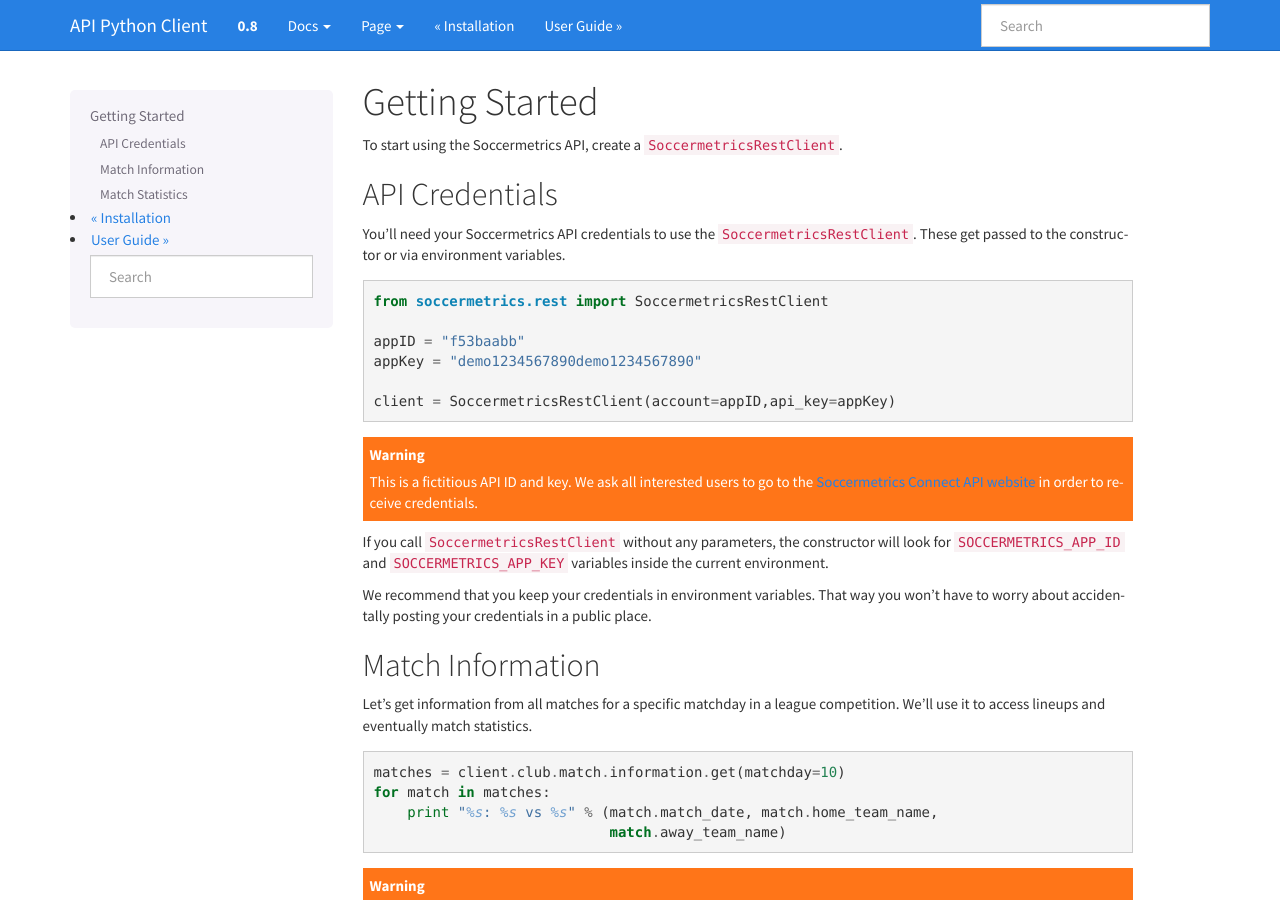
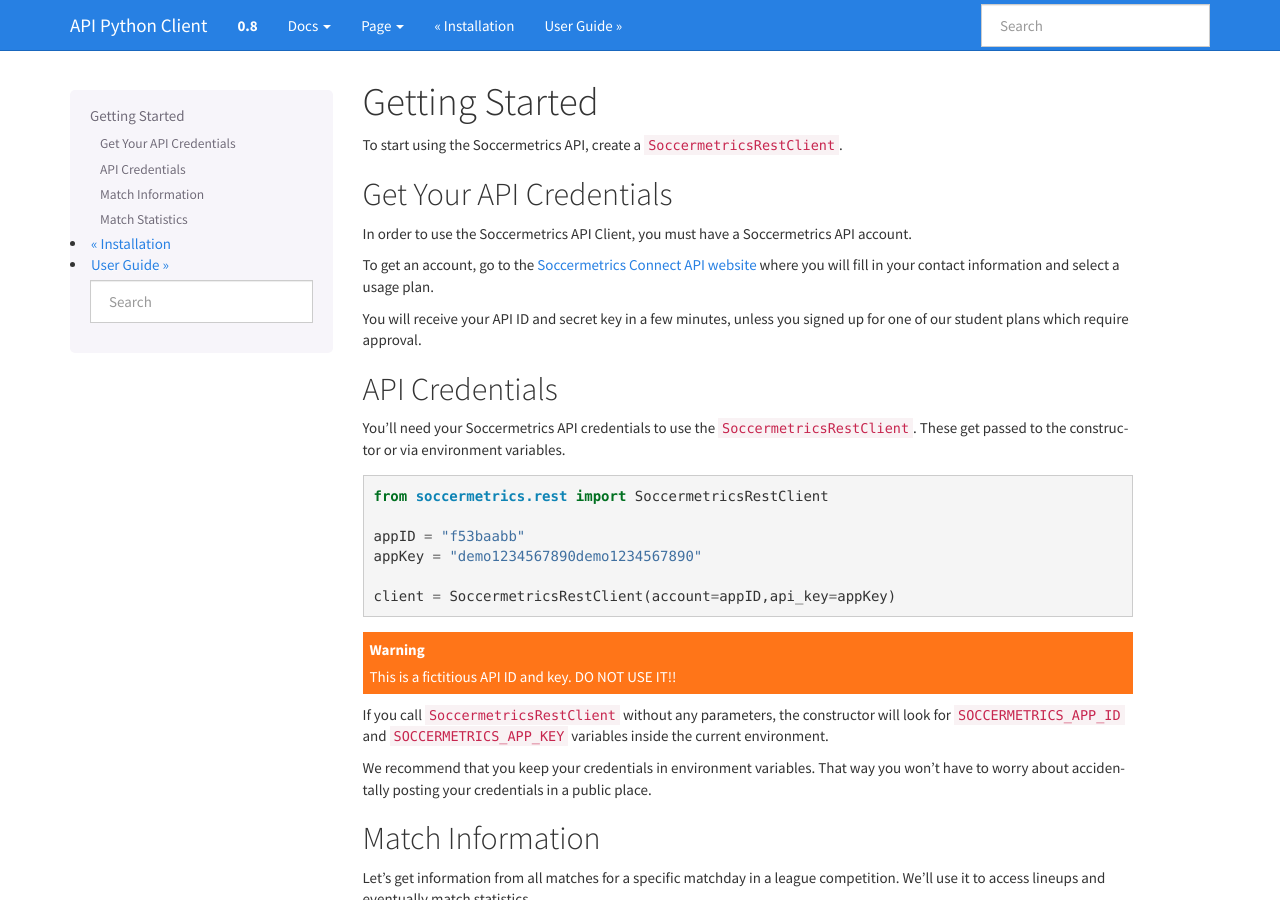
Before and after one commit to soccermetrics/soccermetrics-client-py, a Sphinx documentation site: the page built from docs/source/started.rst, in a window 1280 px wide and 900 px high. Built offline with Sphinx 7.4.7, drawn with Linux system fonts in a browser that asks for light colours.

Commit message:
Add section to give signup instructions

```diff
--- a/docs/source/started.rst
+++ b/docs/source/started.rst
@@ -4,6 +4,18 @@ Getting Started
 ===============
 
 To start using the Soccermetrics API, create a ``SoccermetricsRestClient``.
+
+Get Your API Credentials
+------------------------
+
+In order to use the Soccermetrics API Client, you must have a Soccermetrics API account.
+
+To get an account, go to the
+`Soccermetrics Connect API website <https://developer.soccermetrics.net>`_
+where you will fill in your contact information and select a usage plan.
+
+You will receive your API ID and secret key in a few minutes, unless you signed up
+for one of our student plans which require approval.
 
 API Credentials
 ---------------
@@ -19,11 +31,7 @@ These get passed to the constructor or via environment variables.
 
     client = SoccermetricsRestClient(account=appID,api_key=appKey)
 
-.. warning::
-
-    This is a fictitious API ID and key. We ask all interested users to go to the
-    `Soccermetrics Connect API website <https://developer.soccermetrics.net>`_ in order
-    to receive credentials.
+.. warning:: This is a fictitious API ID and key.  DO NOT USE IT!!
 
 If you call ``SoccermetricsRestClient`` without any parameters, the constructor
 will look for ``SOCCERMETRICS_APP_ID`` and ``SOCCERMETRICS_APP_KEY`` variables
```
